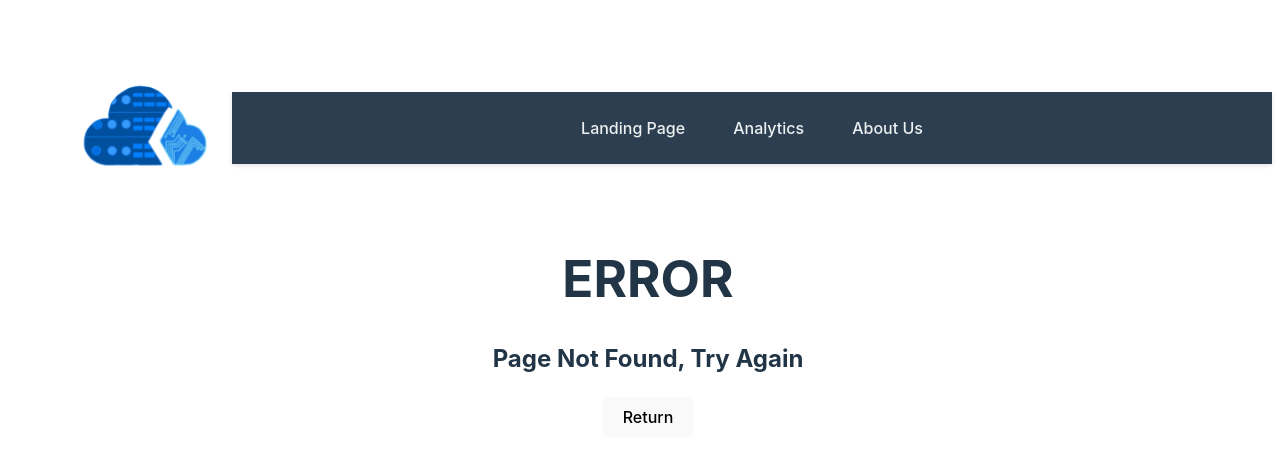
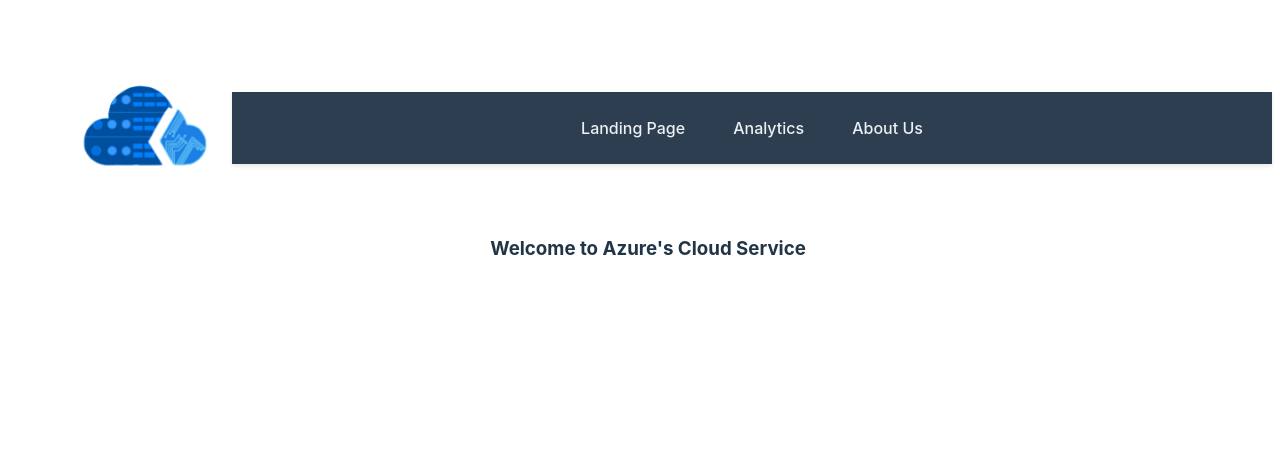
Before and after one commit to MadalinaC560/SwEng25_Group18_Microsoft_Web_Server, a React (Vite) app in the folder frontend/webserver/: page /home in a window 1280 px wide. Before the commit this address had no page. Shown: the top 462 px of the page. Built offline with nearby package versions, Linux system fonts and the light colour scheme.

Commit message:
quick change to animated routes to avoid jarring UX, adjusted content displayed on nav bar on different pages

```diff
--- a/frontend/webserver/package.json
+++ b/frontend/webserver/package.json
@@ -10,6 +10,7 @@
     "preview": "vite preview"
   },
   "dependencies": {
+    "framer-motion": "^12.4.2",
     "react": "^18.3.1",
     "react-dom": "^18.3.1",
     "react-router-dom": "^7.1.5",
--- /dev/null
+++ b/frontend/webserver/src/AnimatedRoutes.jsx
@@ -0,0 +1,59 @@
+import {
+  BrowserRouter as Router,
+  Routes,
+  Route,
+  useLocation,
+} from "react-router-dom";
+import { AnimatePresence } from "framer-motion";
+import Landing from "./pages/landing.jsx";
+import AnalyticsPage from "./pages/analytics.jsx";
+import AboutUs from "./pages/aboutUs.jsx";
+import HomePage from "./pages/home.jsx";
+import NotFound from "./pages/notfoundpage.jsx";
+import PageWrapper from "./components/animationComponents/PageWrapper.jsx";
+
+function AnimatedRoutes() {
+  const location = useLocation(); // Track the current route
+
+  return (
+    <AnimatePresence mode="wait">
+      <Routes location={location} key={location.pathname}>
+        <Route
+          path="/"
+          element={
+            <PageWrapper>
+              <Landing />
+            </PageWrapper>
+          }
+        />
+        <Route
+          path="/analytics"
+          element={
+            <PageWrapper>
+              <AnalyticsPage />
+            </PageWrapper>
+          }
+        />
+        <Route
+          path="/aboutUs"
+          element={
+            <PageWrapper>
+              <AboutUs />
+            </PageWrapper>
+          }
+        />
+        <Route
+          path="/home"
+          element={
+            <PageWrapper>
+              <HomePage />
+            </PageWrapper>
+          }
+        />
+        <Route path="*" element={<NotFound />} />
+      </Routes>
+    </AnimatePresence>
+  );
+}
+
+export default AnimatedRoutes;
--- a/frontend/webserver/src/App.jsx
+++ b/frontend/webserver/src/App.jsx
@@ -1,26 +1,13 @@
-import {
-  BrowserRouter as Router,
-  Routes,
-  Route,
-  Navigate,
-} from "react-router-dom";
-import Landing from "./pages/landing.jsx";
-import AnalyticsPage from "./pages/analytics.jsx";
-import AboutUs from "./pages/aboutUs.jsx";
+import { BrowserRouter as Router } from "react-router-dom";
+import AnimatedRoutes from "./AnimatedRoutes.jsx";
 import Navigation from "./components/navigationComponents/Navigation.jsx";
-import NotFound from "./pages/notfoundpage.jsx";
+
 import "./App.css";
-
 function App() {
   return (
     <Router>
       <Navigation />
-      <Routes>
-        <Route path="/" element={<Landing />} /> {/* Default Page */}
-        <Route path="/analytics" element={<AnalyticsPage />} />
-        <Route path="/aboutUs" element={<AboutUs />} />
-        <Route path="*" element={<NotFound />} />
-      </Routes>
+      <AnimatedRoutes />
     </Router>
   );
 }
--- /dev/null
+++ b/frontend/webserver/src/components/animationComponents/PageWrapper.jsx
@@ -0,0 +1,22 @@
+import { motion } from "framer-motion";
+
+const pageVariants = {
+  initial: { opacity: 0, x: -50 },
+  animate: { opacity: 1, x: 0, transition: { duration: 0.5 } },
+  exit: { opacity: 0, x: 50, transition: { duration: 0.3 } },
+};
+
+const PageWrapper = ({ children }) => {
+  return (
+    <motion.div
+      variants={pageVariants}
+      initial="initial"
+      animate="animate"
+      exit="exit"
+    >
+      {children}
+    </motion.div>
+  );
+};
+
+export default PageWrapper;
--- a/frontend/webserver/src/components/navigationComponents/Navigation.jsx
+++ b/frontend/webserver/src/components/navigationComponents/Navigation.jsx
@@ -1,21 +1,26 @@
-import { NavLink, Link } from "react-router-dom";
+import { NavLink, Link, useLocation } from "react-router-dom";
 import "../../css/navigation.css";
 import cloudl from "../../images/cloudl.png";
 
 function Navigation() {
+  const location = useLocation(); // Get the current location object
+
   return (
     <div className="header">
       {/* Logo link outside the nav */}
-      <Link to="/" className="logo-link">
+      <Link to="/home" className="logo-link">
         <img src={cloudl} alt="Logo" className="logo" />
       </Link>
 
-      {/* Navigation links inside the nav */}
+      {/* Conditionally render the navigation bar */}
+
       <nav>
         <NavLink to="/" end>
           Landing Page
         </NavLink>
-        <NavLink to="/analytics">Analytics</NavLink>
+        {location.pathname !== "/" && (
+          <NavLink to="/analytics">Analytics</NavLink>
+        )}
         <NavLink to="/aboutUs">About Us</NavLink>
       </nav>
     </div>
--- a/frontend/webserver/src/css/navigation.css
+++ b/frontend/webserver/src/css/navigation.css
@@ -3,7 +3,7 @@
   display: flex;
   align-items: center;
   justify-content: space-between; /* Space out logo and nav */
-    /* background-color: #5082b400; */
+  /* background-color: #5082b492; */
   padding: 1rem;
   /* box-shadow: 0 2px 4px rgba(0, 0, 0, 0.1); */
   width: 100%; /* Span the entire width */
--- /dev/null
+++ b/frontend/webserver/src/pages/home.jsx
@@ -0,0 +1,9 @@
+function HomePage() {
+  return (
+    <>
+      <h3>Welcome to Azure's Cloud Service</h3>
+    </>
+  );
+}
+
+export default HomePage;
```
Also changed, not shown: 1 other file (tests, documents, lock files or other folders). Lines whose indentation alone changed are shown as unchanged.
